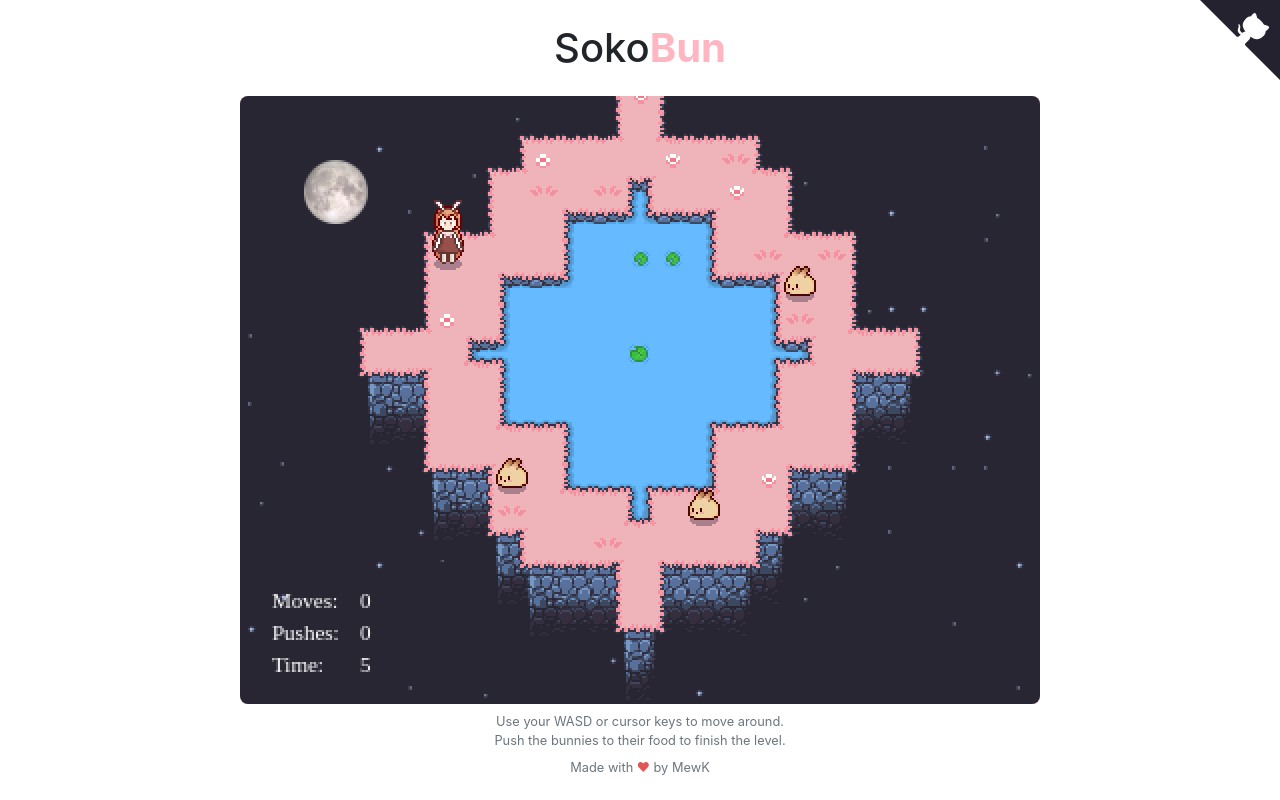
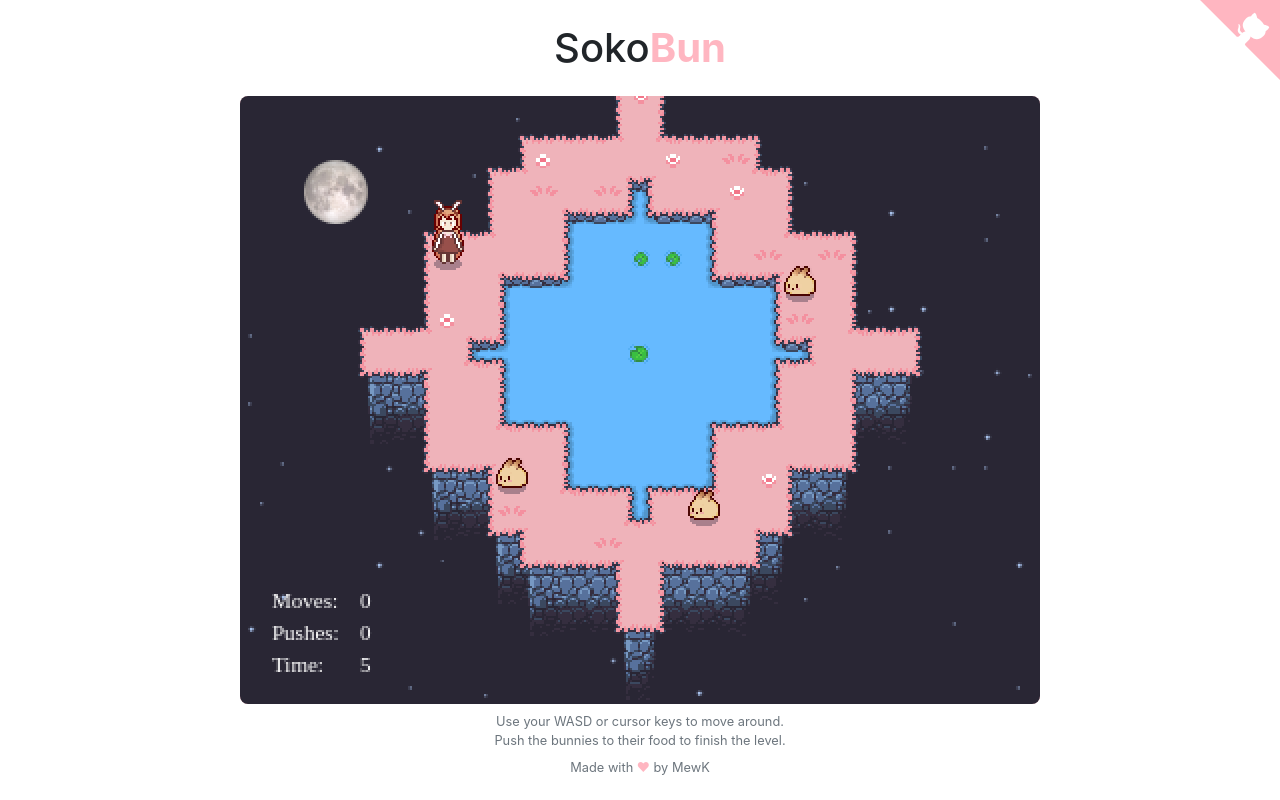
Before and after one commit to MewesK/sokobun, a website built with webpack: page public/index.html in a window 1280 px wide. Built offline with nearby package versions, Linux system fonts and the light colour scheme.

Commit message:
More lightpink

```diff
--- a/src/css/main.css
+++ b/src/css/main.css
@@ -15,7 +15,7 @@ canvas {
 }
 
 .heart {
-    color: #e25555;
+    color: lightpink;
     font-size: 100%;
 }
 
@@ -23,7 +23,7 @@ canvas {
     border: 0;
     width: 80px;
     height: 80px;
-    fill: #252230;
+    fill: lightpink;
     color:#fff;
     position: absolute;
     top: 0;
```
